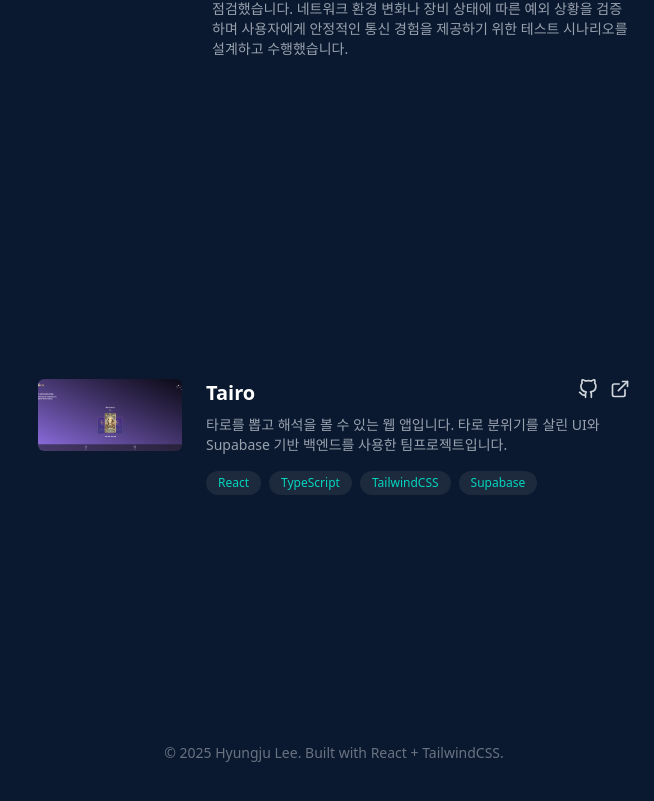
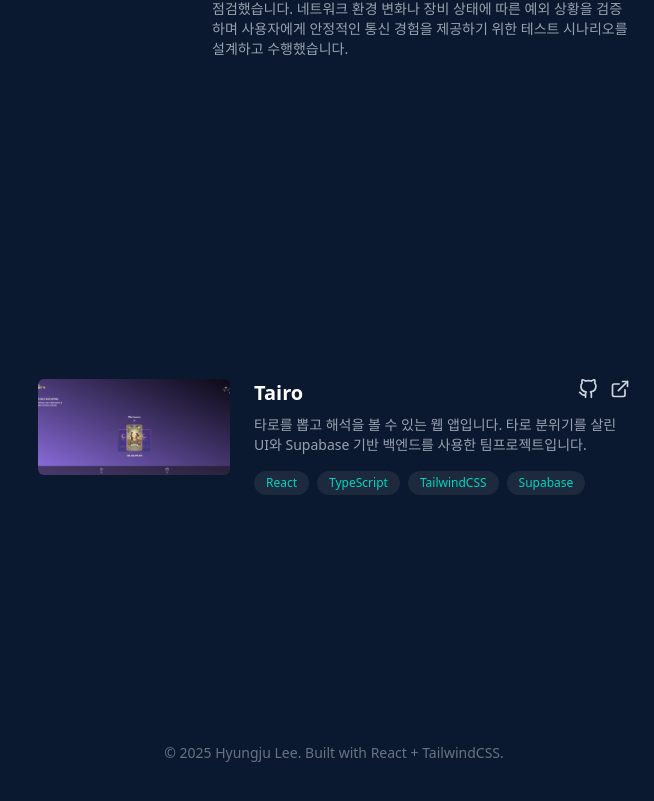
Before and after one commit to dlgudwn94/my-portfolio, a React (Vite) app in the folder my-portfolio/: page / in a window 1280 px wide. Shown: the part 873-1674 px from the top of the page, without its empty margins (626-1280 px from the left). Built offline with nearby package versions, Linux system fonts and the light colour scheme.

Commit message:
[Feat]: 프로젝트 카드 클릭 범위 수정

```diff
--- a/my-portfolio/src/components/ProjectCard.tsx
+++ b/my-portfolio/src/components/ProjectCard.tsx
@@ -6,30 +6,32 @@
 interface ProjectCardProps extends Project {}
 
 function ProjectCard({ title, description, tech, github, live, image }: ProjectCardProps) {
+  const outerLink = live || github || "#";
+
   return (
-    <div className="group relative flex transition-all duration-300 hover:bg-[#1e293b] hover:shadow-lg hover:scale-[1.01] rounded-md p-4 gap-6">
+    <a href={outerLink} target="_blank" rel="noopener noreferrer" className="group relative flex transition-all duration-300 hover:bg-[#1e293b] hover:shadow-lg hover:scale-[1.01] rounded-md p-4 gap-6">
       {image && (
-        <div className="w-36 h-18 flex-shrink-0 overflow-hidden rounded-md">
+        <div className="w-48 h-24 flex-shrink-0 overflow-hidden rounded-md">
           <img src={image} alt={`${title} preview`} className="w-full h-full object-cover" />
         </div>
       )}
 
       <div className="flex flex-col flex-grow">
-        <div className="absolute top-4 right-4 flex gap-3">
+        <div className="absolute top-4 right-4 flex gap-3" onClick={(e) => e.stopPropagation()} onMouseDown={(e) => e.stopPropagation()}>
           {github && (
-            <a href={github} target="_blank" rel="noopener noreferrer">
+            <a href={github} target="_blank" rel="noopener noreferrer" onClick={(e) => e.stopPropagation()}>
               <FiGithub className="w-5 h-5 text-gray-300 hover:text-white" />
             </a>
           )}
           {live && (
-            <a href={live} target="_blank" rel="noopener noreferrer">
+            <a href={live} target="_blank" rel="noopener noreferrer" onClick={(e) => e.stopPropagation()}>
               <FiExternalLink className="w-5 h-5 text-gray-300 hover:text-white" />
             </a>
           )}
         </div>
 
         <h3 className="text-xl font-semibold text-white mb-2">{title}</h3>
-        <p className="text-gray-400 text-sm mb-4">{description}</p>
+        <p className="text-gray-400 text-sm mb-4 whitespace-pre-line">{description}</p>
 
         <div className="flex flex-wrap gap-2">
           {tech?.map((item) => (
@@ -39,7 +41,7 @@
           ))}
         </div>
       </div>
-    </div>
+    </a>
   );
 }
 
```
